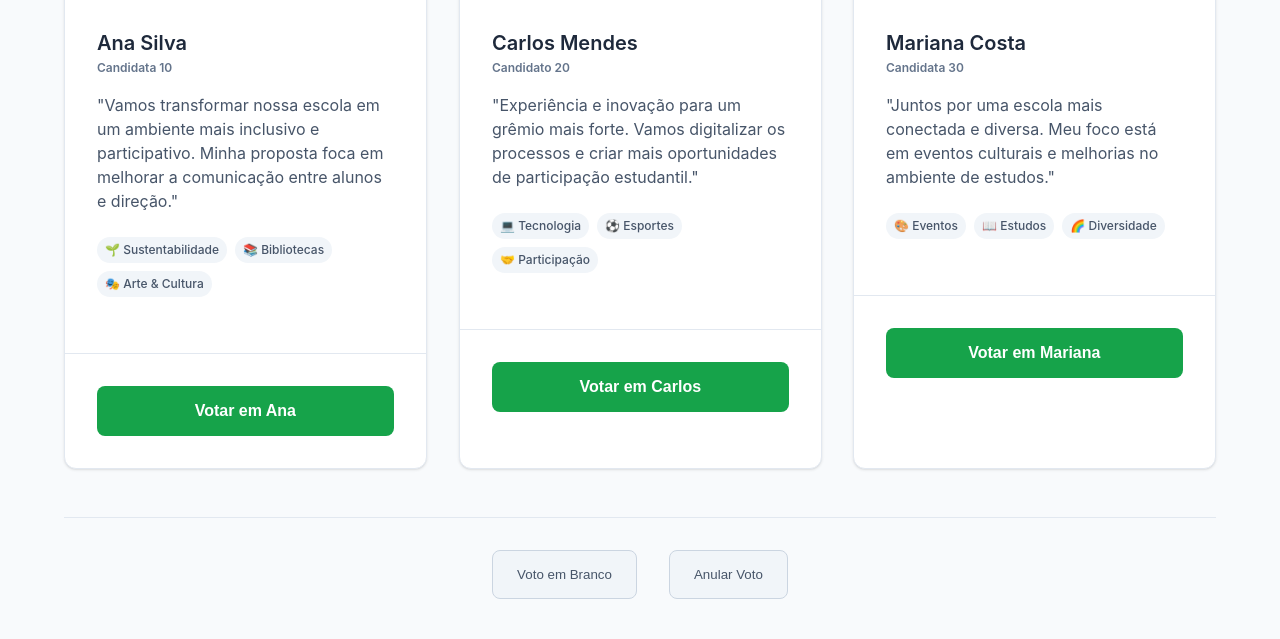
After one commit to amandam4ia/SistemaEleitoral, a Django app: page /votar/ in a window 1280 px wide. The commit adds this page. Shown: the part 521-1160 px from the top of the page. Run offline with Django 4.2, Linux system fonts and the light colour scheme.

Commit message:
mais páginas

```diff
--- a/core/urls.py
+++ b/core/urls.py
@@ -20,5 +20,8 @@ from votacao.views import *
 
 urlpatterns = [
     path('admin/', admin.site.urls),
-    path('', dashboard, name='dashboard')
+    path('', index, name='index'),
+    path('dashboard/', dashboard, name='dashboard'),
+    path('votar/', votar, name='votar'),
+    path('resultados/', resultados, name='resultados'),
 ]
--- a/templates/base.html
+++ b/templates/base.html
@@ -16,7 +16,7 @@
             </div>
             <div class="nav-actions">
                 <span class="user-info">Bem-vindo, NOME (Mat: MATRICULA)</span>
-                <a href="index.html" class="btn-secondary">Sair</a>
+                <a href="{% url 'index' %}" class="btn-secondary">Sair</a>
             </div>
         </div>
     </nav>
--- a/votacao/admin.py
+++ b/votacao/admin.py
@@ -8,4 +8,4 @@ class EleicaoAdmin(admin.ModelAdmin):
 
 @admin.register(Chapa)
 class ChapaAdmin(admin.ModelAdmin):
-    list_display = ('nome', 'coordenador', 'qtd_votos', 'eleita')
+    list_display = ('nome', 'coordenador')
--- a/votacao/templates/eleicao/dashboard.html
+++ b/votacao/templates/eleicao/dashboard.html
@@ -65,8 +65,8 @@
                     </div>
                 </div>
                 <div class="election-actions">
-                    <a href="votacao.html" class="btn-primary">Votar Agora</a>
-                    <a href="candidatos.html" class="btn-secondary">Ver Candidatos</a>
+                    <a href="{% url 'votar' %}" class="btn-primary">Votar Agora</a>
+                    <a href="#" class="btn-secondary">Ver Chapas</a>
                 </div>
             </div>
 
@@ -118,7 +118,7 @@
                     </div>
                 </div>
                 <div class="election-actions">
-                    <a href="resultados.html" class="btn-secondary">Ver Resultado</a>
+                    <a href="{% url 'resultados' %}" class="btn-secondary">Ver Resultado</a>
                 </div>
             </div>
         </div>
--- /dev/null
+++ b/votacao/templates/eleicao/votar.html
@@ -0,0 +1,141 @@
+{% extends 'base.html' %}
+
+{% block center %}
+<main class="voting">
+    <div class="container">
+        <header class="voting-header">
+            <h1>Eleição para Presidente do Grêmio</h1>
+            <p>Escolha seu candidato preferido. Você pode votar apenas uma vez.</p>
+            <div class="voting-progress">
+                <div class="progress-bar">
+                    <div class="progress-fill" style="width: 65%"></div>
+                </div>
+                <span class="progress-text">813 de 1.247 eleitores votaram (65%)</span>
+            </div>
+        </header>
+
+        <div class="candidates-grid">
+            <div class="candidate-card">
+                <div class="candidate-photo">
+                    <img src="https://images.pexels.com/photos/2379004/pexels-photo-2379004.jpeg?auto=compress&cs=tinysrgb&w=400" alt="Ana Silva">
+                </div>
+                <div class="candidate-info">
+                    <h3>Ana Silva</h3>
+                    <p class="candidate-number">Candidata 10</p>
+                    <p class="candidate-description">
+                        "Vamos transformar nossa escola em um ambiente mais inclusivo e participativo.
+                        Minha proposta foca em melhorar a comunicação entre alunos e direção."
+                    </p>
+                    <div class="candidate-proposals">
+                        <span class="proposal-tag">🌱 Sustentabilidade</span>
+                        <span class="proposal-tag">📚 Bibliotecas</span>
+                        <span class="proposal-tag">🎭 Arte & Cultura</span>
+                    </div>
+                </div>
+                <div class="candidate-actions">
+                    <button class="btn-vote" onclick="vote(10)">Votar em Ana</button>
+                </div>
+            </div>
+
+            <div class="candidate-card">
+                <div class="candidate-photo">
+                    <img src="https://images.pexels.com/photos/2182970/pexels-photo-2182970.jpeg?auto=compress&cs=tinysrgb&w=400" alt="Carlos Mendes">
+                </div>
+                <div class="candidate-info">
+                    <h3>Carlos Mendes</h3>
+                    <p class="candidate-number">Candidato 20</p>
+                    <p class="candidate-description">
+                        "Experiência e inovação para um grêmio mais forte. Vamos digitalizar os processos
+                        e criar mais oportunidades de participação estudantil."
+                    </p>
+                    <div class="candidate-proposals">
+                        <span class="proposal-tag">💻 Tecnologia</span>
+                        <span class="proposal-tag">⚽ Esportes</span>
+                        <span class="proposal-tag">🤝 Participação</span>
+                    </div>
+                </div>
+                <div class="candidate-actions">
+                    <button class="btn-vote" onclick="vote(20)">Votar em Carlos</button>
+                </div>
+            </div>
+
+            <div class="candidate-card">
+                <div class="candidate-photo">
+                    <img src="https://images.pexels.com/photos/3763188/pexels-photo-3763188.jpeg?auto=compress&cs=tinysrgb&w=400" alt="Mariana Costa">
+                </div>
+                <div class="candidate-info">
+                    <h3>Mariana Costa</h3>
+                    <p class="candidate-number">Candidata 30</p>
+                    <p class="candidate-description">
+                        "Juntos por uma escola mais conectada e diversa. Meu foco está em eventos
+                        culturais e melhorias no ambiente de estudos."
+                    </p>
+                    <div class="candidate-proposals">
+                        <span class="proposal-tag">🎨 Eventos</span>
+                        <span class="proposal-tag">📖 Estudos</span>
+                        <span class="proposal-tag">🌈 Diversidade</span>
+                    </div>
+                </div>
+                <div class="candidate-actions">
+                    <button class="btn-vote" onclick="vote(30)">Votar em Mariana</button>
+                </div>
+            </div>
+        </div>
+
+        <div class="voting-footer">
+            <div class="vote-options">
+                <button class="btn-null" onclick="voteNull()">Voto em Branco</button>
+                <button class="btn-null" onclick="voteInvalid()">Anular Voto</button>
+            </div>
+        </div>
+    </div>
+</main>
+
+<!-- Modal de Confirmação -->
+<div id="confirmModal" class="modal">
+    <div class="modal-content">
+        <h3>Confirmar Voto</h3>
+        <p id="confirmText">Tem certeza que deseja votar neste candidato?</p>
+        <div class="modal-actions">
+            <button class="btn-secondary" onclick="closeModal()">Cancelar</button>
+            <a href="confirmacao.html" class="btn-primary">Confirmar Voto</a>
+        </div>
+    </div>
+</div>
+
+<script>
+    function vote(candidateNumber) {
+        const modal = document.getElementById('confirmModal');
+        const confirmText = document.getElementById('confirmText');
+
+        let candidateName = '';
+        switch(candidateNumber) {
+            case 10: candidateName = 'Ana Silva'; break;
+            case 20: candidateName = 'Carlos Mendes'; break;
+            case 30: candidateName = 'Mariana Costa'; break;
+        }
+
+        confirmText.textContent = `Tem certeza que deseja votar em ${candidateName}?`;
+        modal.style.display = 'flex';
+    }
+
+    function voteNull() {
+        const modal = document.getElementById('confirmModal');
+        const confirmText = document.getElementById('confirmText');
+        confirmText.textContent = 'Tem certeza que deseja votar em branco?';
+        modal.style.display = 'flex';
+    }
+
+    function voteInvalid() {
+        const modal = document.getElementById('confirmModal');
+        const confirmText = document.getElementById('confirmText');
+        confirmText.textContent = 'Tem certeza que deseja anular seu voto?';
+        modal.style.display = 'flex';
+    }
+
+    function closeModal() {
+        document.getElementById('confirmModal').style.display = 'none';
+    }
+</script>
+
+{% endblock %}
--- a/votacao/views.py
+++ b/votacao/views.py
@@ -6,3 +6,21 @@ def dashboard(request):
 
     }
     return render(request, "eleicao/dashboard.html", context)
+
+def index(request):
+    context = {
+
+    }
+    return render(request, "eleicao/index.html", context)
+
+def votar(request):
+    context = {
+
+    }
+    return render(request, "eleicao/votar.html", context)
+
+def resultados(request):
+    context = {
+
+    }
+    return render(request, "eleicao/resultados.html", context)
```
Also changed, not shown: votacao/models.py (+34 -13 lines), votacao/templates/eleicao/index.html (+30 -0 lines), votacao/templates/eleicao/resultados.html (added, +143 -0 lines), README.md, votacao/migrations/0002_alter_voto_unique_together_remove_chapa_eleita_and_more.py (added), votacao/templates/eleicao/chapas.html (added).
